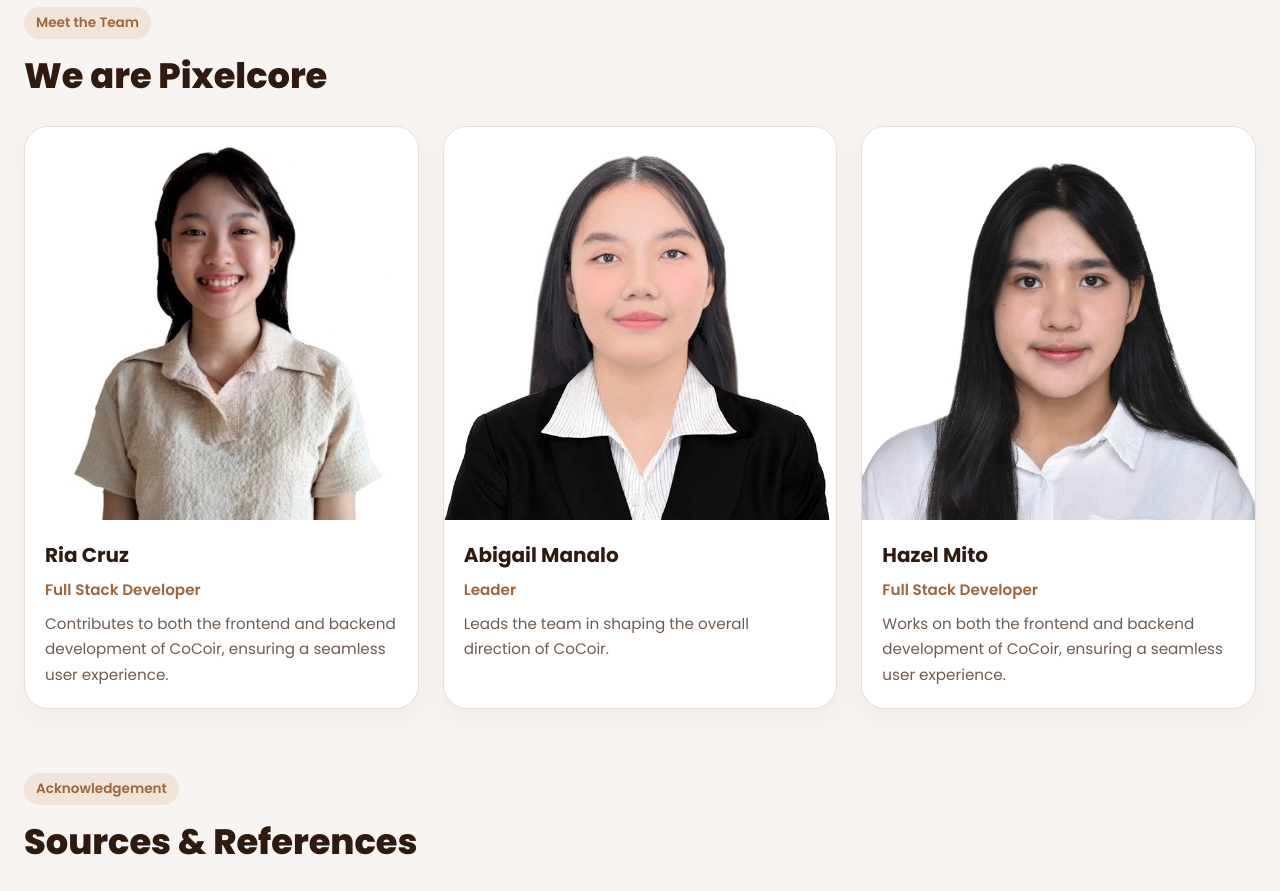
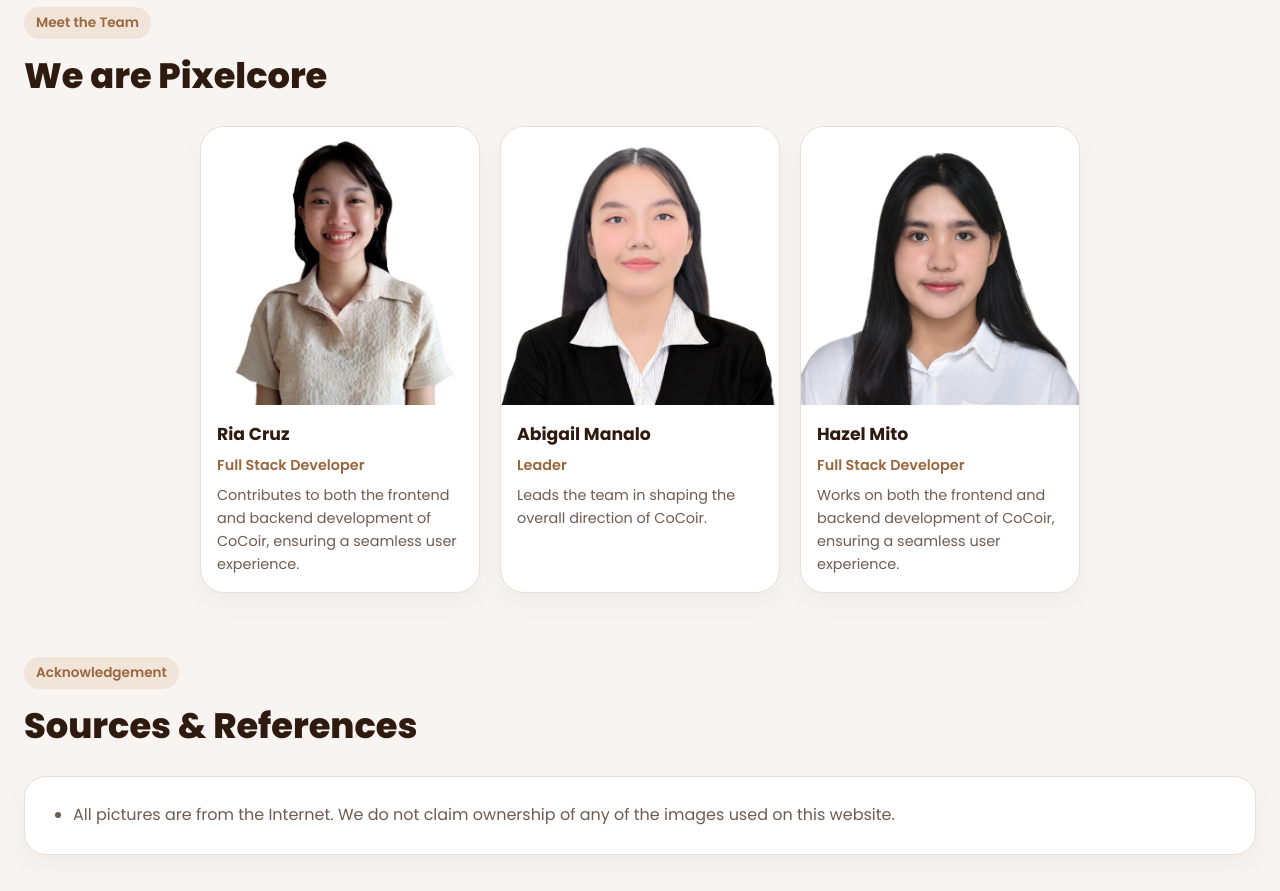
Before and after one commit to StarringPixelCore/pixel-core, a Next.js app: page /about in a window 1280 px wide. Shown: the part 1800-2691 px from the top of the page. Built offline with nearby package versions, Linux system fonts and the light colour scheme; no server answers; the database is empty.

Commit message:
small picture in abt us

```diff
--- a/src/app/about/about.module.css
+++ b/src/app/about/about.module.css
@@ -213,8 +213,9 @@
 
 .teamGrid {
   display: grid;
-  grid-template-columns: repeat(3, 1fr);
-  gap: 24px;
+  grid-template-columns: repeat(3, minmax(220px, 280px));
+  justify-content: center;
+  gap: 20px;
 }
 
 .memberCard {
@@ -247,28 +248,28 @@
 }
 
 .memberContent {
-  padding: 20px;
+  padding: 16px;
 }
 
 .memberContent h3 {
   margin: 0 0 8px;
-  font-size: 1.25rem;
+  font-size: 1.08rem;
   color: #2f1a0f;
   font-weight: 700;
 }
 
 .memberRole {
-  margin: 0 0 10px;
+  margin: 0 0 8px;
   color: #9b673e;
   font-weight: 600;
-  font-size: 0.95rem;
+  font-size: 0.9rem;
 }
 
 .memberDescription {
   margin: 0;
   color: #6f5c50;
-  line-height: 1.7;
-  font-size: 0.95rem;
+  line-height: 1.6;
+  font-size: 0.9rem;
 }
 
 .sourcesCard {
@@ -292,7 +293,7 @@
 @media (max-width: 1100px) {
   .cards,
   .teamGrid {
-    grid-template-columns: repeat(2, 1fr);
+    grid-template-columns: repeat(2, minmax(220px, 280px));
   }
 
   .companySection {
@@ -329,6 +330,7 @@
   .cards,
   .teamGrid {
     grid-template-columns: 1fr;
+    justify-content: stretch;
   }
 
   .companyInfo,
```
